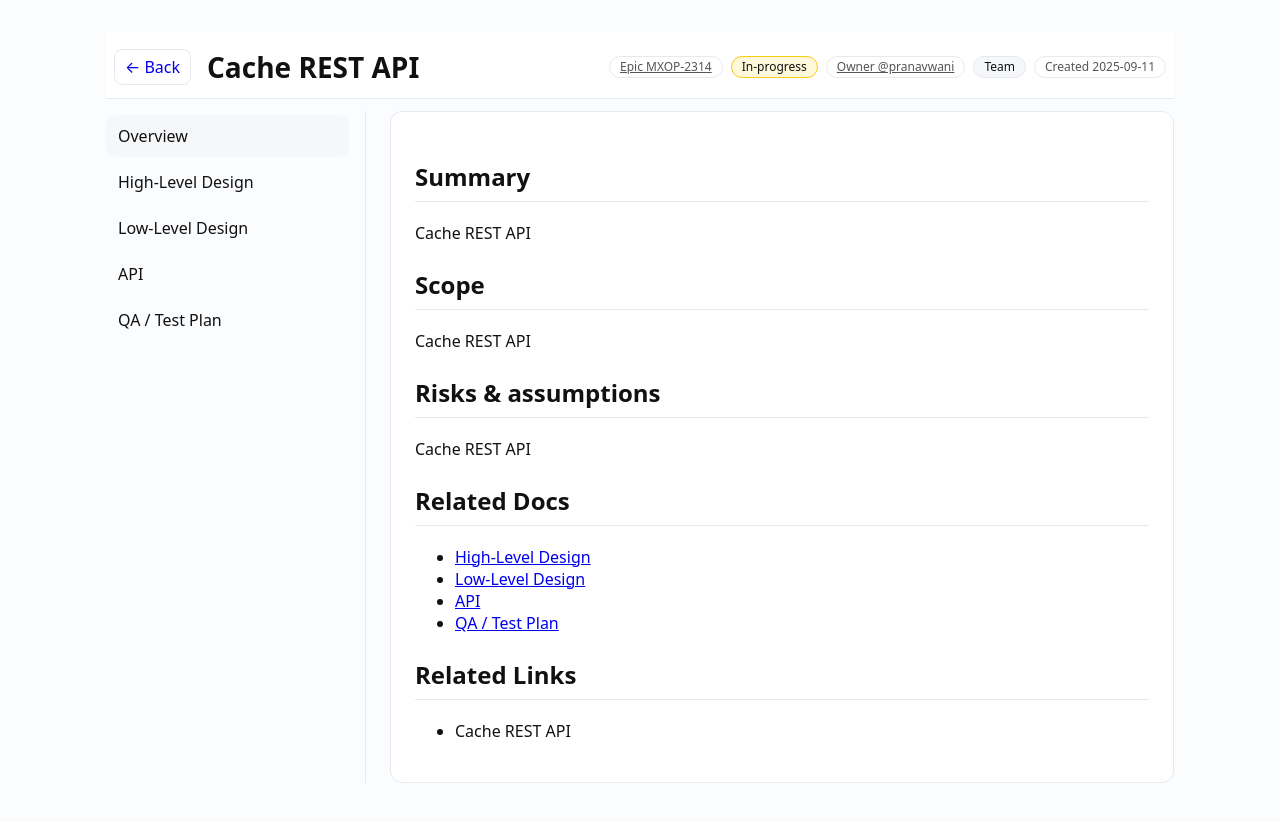
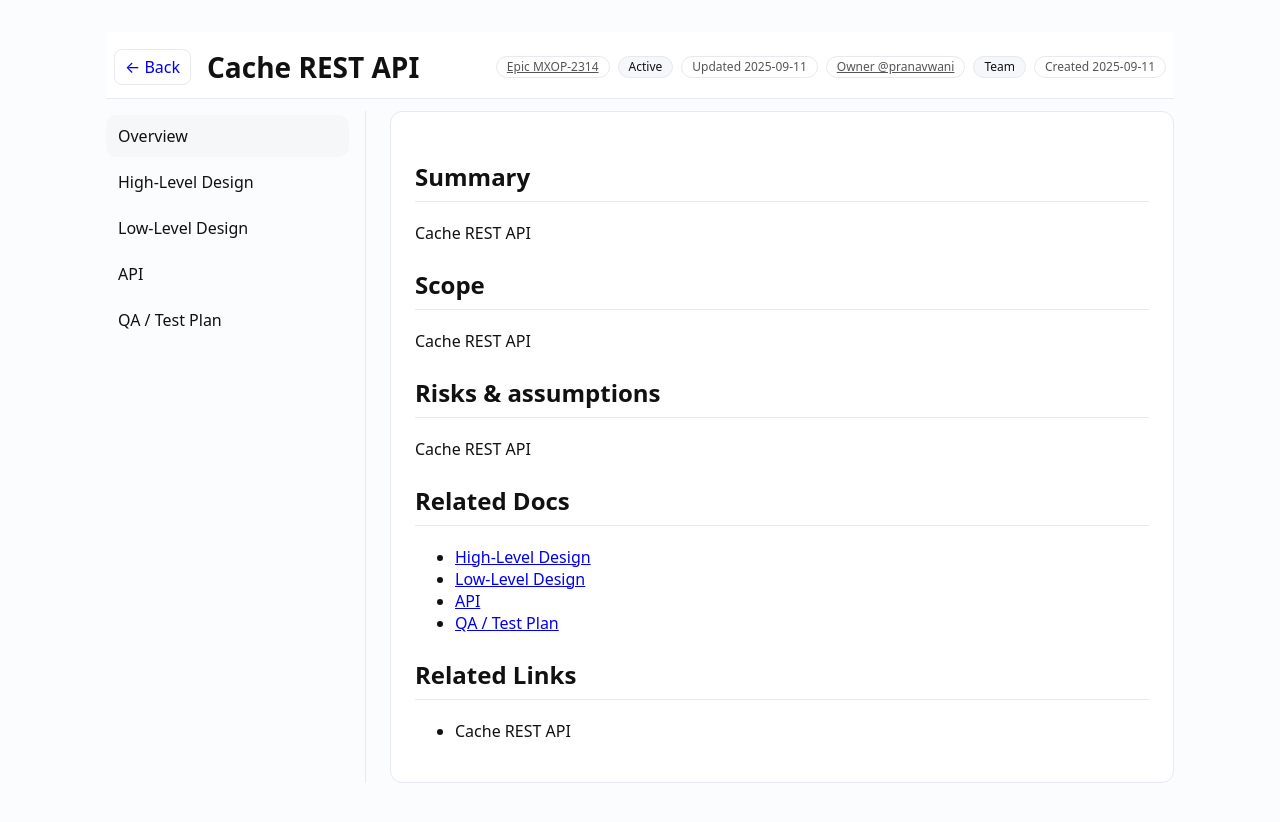
Before and after one commit to pranavwani/design-spec-v3, a Jekyll site: the page built from _specs/cache-rest-api/v1/index.md, in a window 1280 px wide. Shown: the top 822 px of the page. Built offline with Jekyll 4.4.1, drawn with Linux system fonts in a browser that asks for light colours.

Commit message:
chore(spec): post-merge bump/stage/status for #56

```diff
--- a/_specs/cache-rest-api/v1/index.md
+++ b/_specs/cache-rest-api/v1/index.md
@@ -4,15 +4,17 @@
 family: Cache REST API
 version: v1
 title: Cache REST API
-status: in-progress
+status: active
 stage: dev
-spec_version: "1.0.0"
+spec_version: "1.0.1"
 owner: "@pranavwani"
 team: ""
 created_at: 2025-09-11
-updated_at:
+updated_at: "2025-09-11"
 tags: []
 changelog:
+  - date: "2025-09-11"
+    text: 'Merged PR #56: [Spec] Cache REST API (scaffold)'
   - date: 2025-09-11
     text: "Initial scaffold from issue #55"
 nav_title: "Overview"
```
